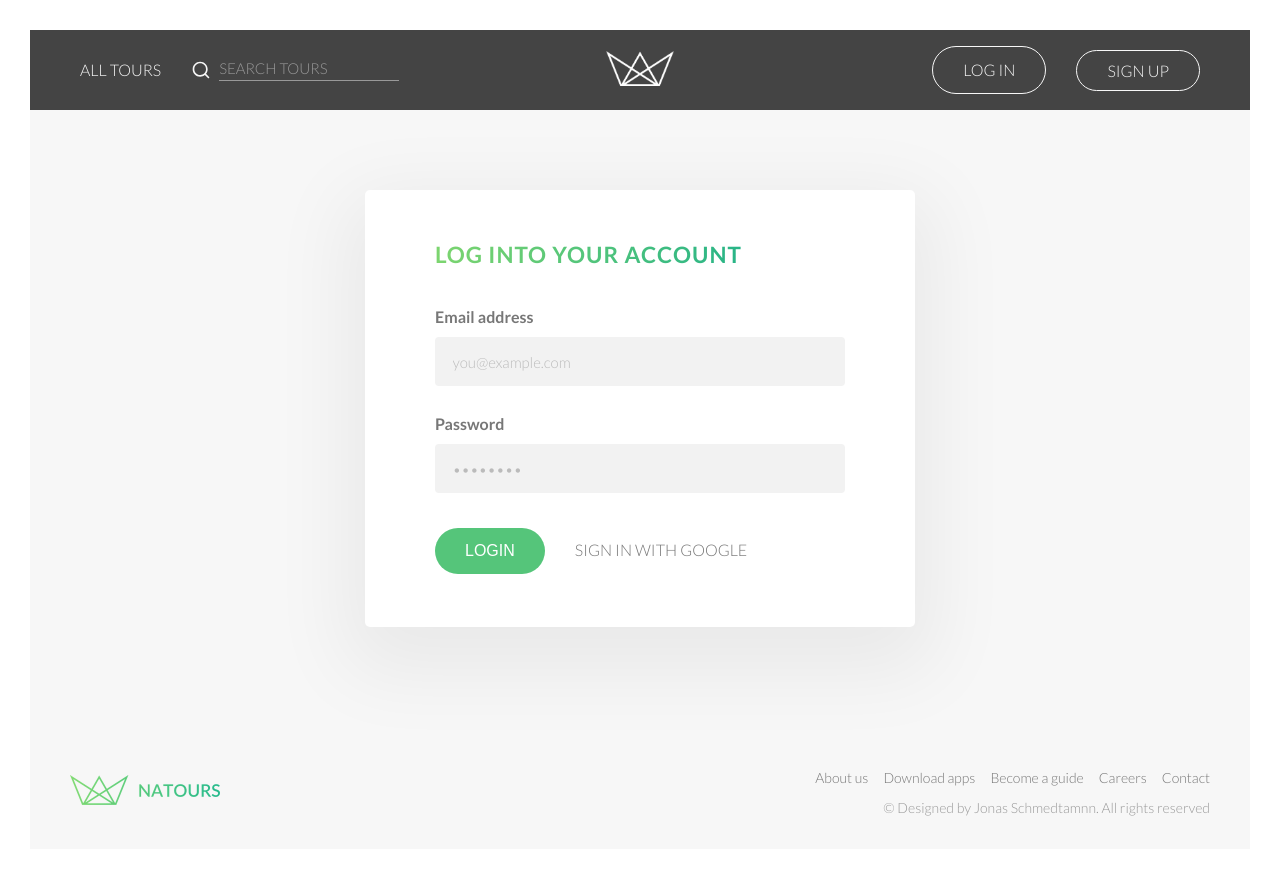
After one commit to maiychrus25/natours-app, a Node server app: template views/login.pug in a window 1280 px wide. The commit adds this page. Run offline with Node 20, Linux system fonts and the light colour scheme; the template is opened without the code that fills it, so the values that code supplies are empty; some libraries are stand-ins or nearby versions.

Commit message:
feat(views): build the login screen - implement building the login screen - implement logging by google

```diff
--- a/controllers/views.controller.js
+++ b/controllers/views.controller.js
@@ -19,3 +19,9 @@ exports.renderTour = catchAsync(async (req, res, next) => {
     tour: tour
   });
 });
+
+exports.renderLogin = (req, res) => {
+  res.status(httpStatus.OK).render('login', {
+    title: 'Log into your account',
+  });
+}
--- a/routes/view.route.js
+++ b/routes/view.route.js
@@ -3,6 +3,8 @@ const viewsController = require('../controllers/views.controller');
 
 const router = express.Router();
 
+router.get('/auth/login', viewsController.renderLogin);
+
 router.get('/', viewsController.renderOverview);
 router.get('/tour/:slug', viewsController.renderTour);
 
--- a/views/_footer.pug
+++ b/views/_footer.pug
@@ -7,4 +7,4 @@
     li: a(href="#") Become a guide
     li: a(href="#") Careers
     li: a(href="#") Contact
-  p.footer__copyright &copy; by Jonas Schmedtamnn. All rights reserved
+  p.footer__copyright &copy; Designed by Jonas Schmedtamnn. All rights reserved
--- a/views/_header.pug
+++ b/views/_header.pug
@@ -14,5 +14,5 @@ header.header
     //-  img.nav__user-img(src="/img/users/user-1.jpg" alt="User photo")
     //-  span Jonas
 
-    button.nav__el.nav__el--cta Log in
+    a(href="/auth/login").nav__el.nav__el--cta Log in
     button.nav__el.nav__el--cta Sign up
--- /dev/null
+++ b/views/login.pug
@@ -0,0 +1,18 @@
+extends base
+
+block content
+  main.main
+    .login-form
+      h2.heading-secondary.ma-bt-lg Log into your account
+      form.form
+        .form__group
+          label.form__label(for="email") Email address
+          input#email.form__input(type="email" placeholder="you@example.com" required)
+
+        .form__group.ma-bt-md
+          label.form__label(for="password") Password
+          input#password.form__input(type="password" placeholder="••••••••" required minlength="8")
+
+        .form__group
+          button.btn.btn--green Login
+          a.btn.btn--white(href="/api/v1/auth/google") Sign in with Google
```
Also changed, not shown: controllers/auth.controller.js (+15 -1 lines).
